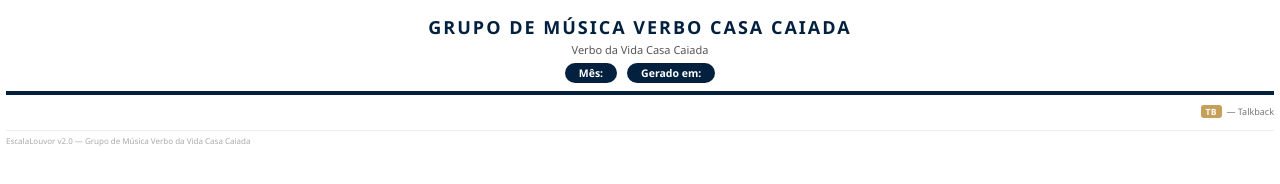
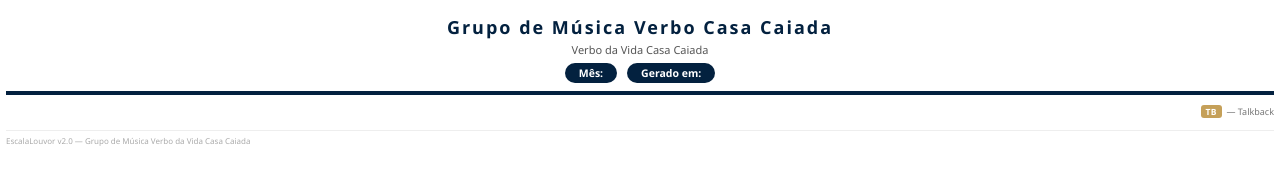
Before and after one commit to HenriqueSerrano/escala-louvor, a website: page public/pdf.html in a window 1280 px wide. Drawn offline with Linux system fonts and the light colour scheme.

Commit message:
Update pdf.html

```diff
--- a/public/pdf.html
+++ b/public/pdf.html
@@ -19,7 +19,7 @@
   .header-center { text-align: center; flex: 1; padding: 0 16px; }
   .header-center h1 {
     font-size: 18px; font-weight: 800; color: #03213f;
-    text-transform: uppercase; letter-spacing: 2px;
+    text-transform: none; letter-spacing: 2px;
     -webkit-print-color-adjust: exact; print-color-adjust: exact;
   }
   .header-center .sub { font-size: 11px; color: #555; margin-top: 3px; }
```
